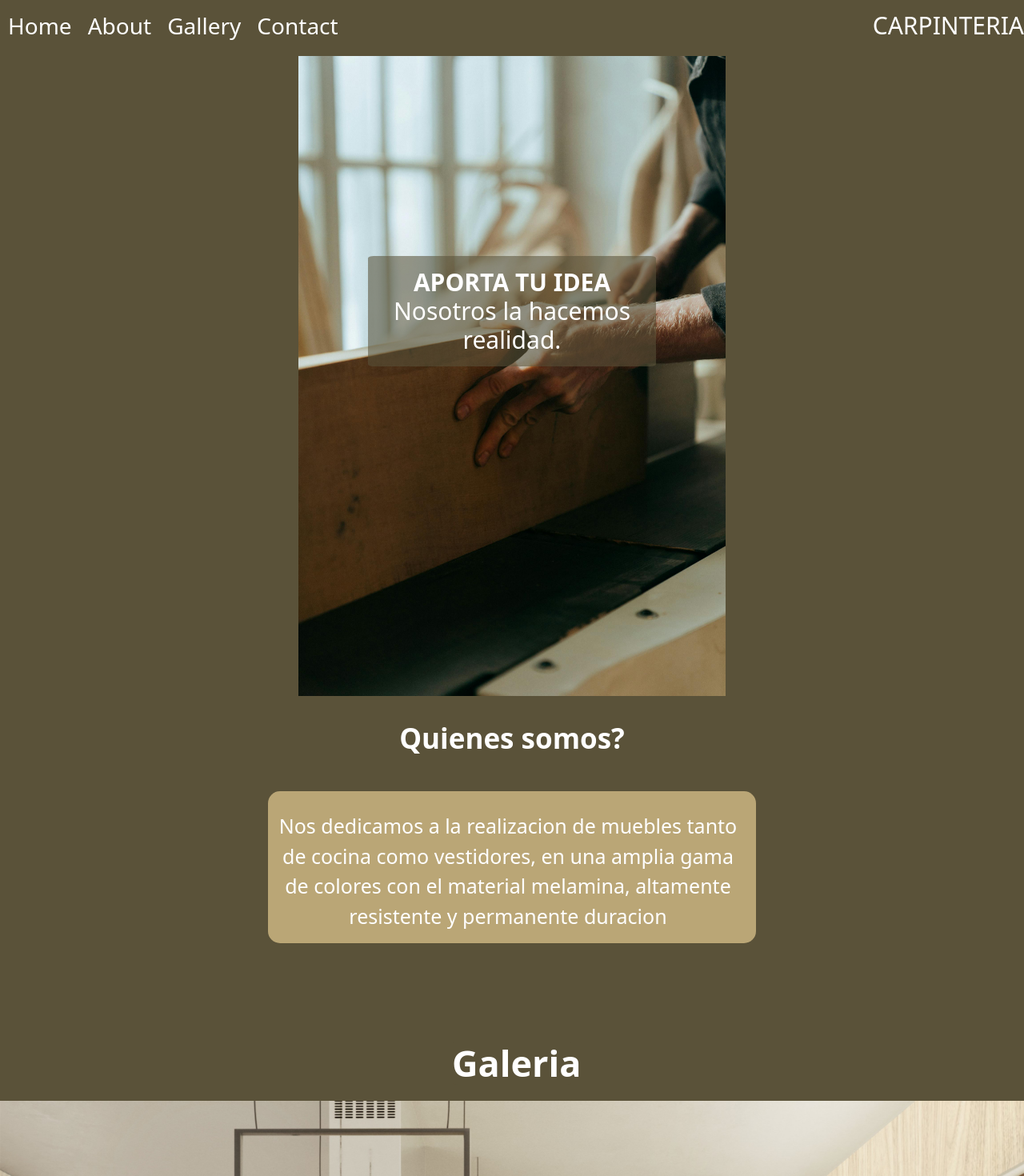
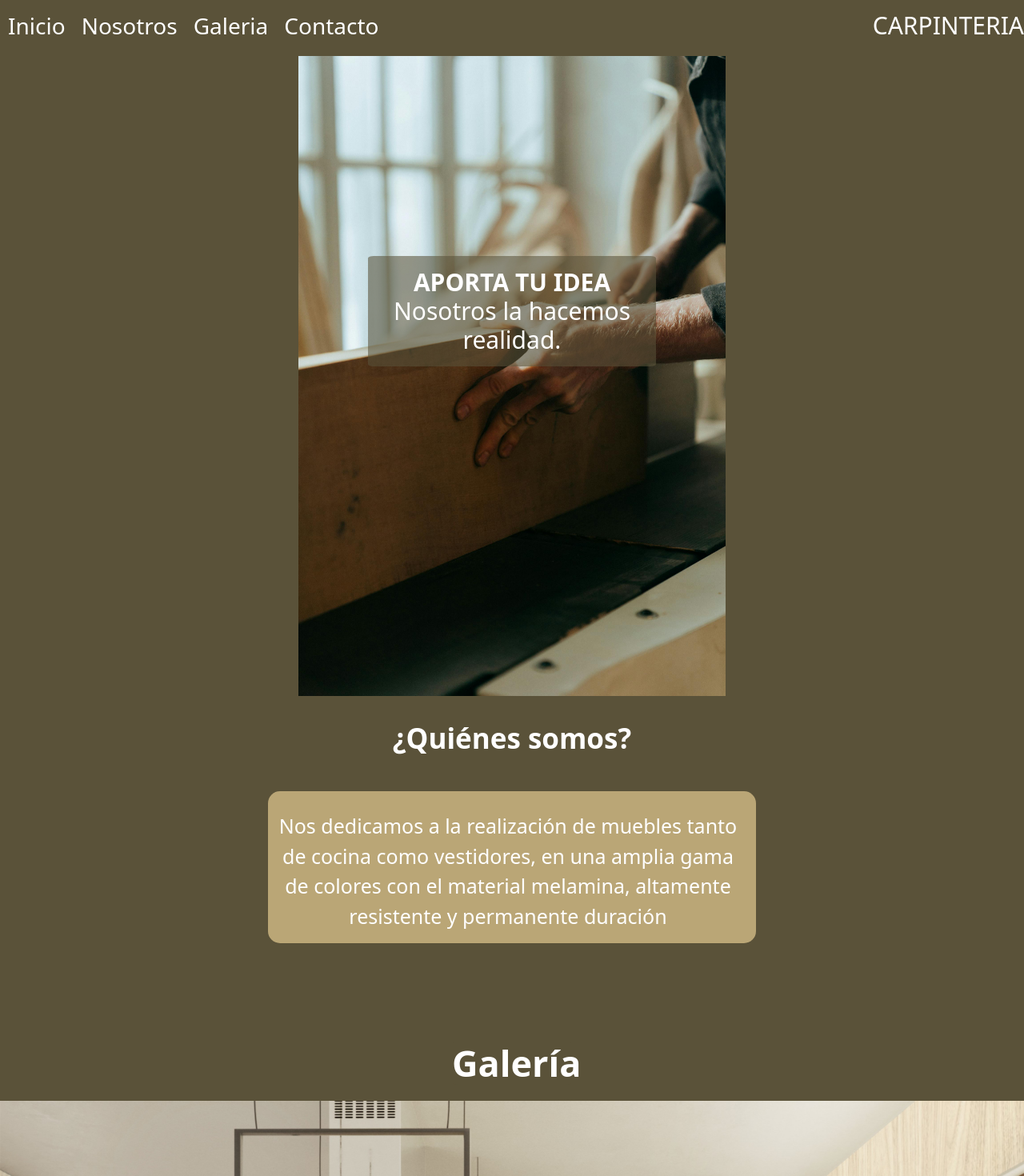
Before and after one commit to brian-h2/Carpinteria, a React (Vite) app: page /about in a window 1280 px wide. Shown: the top 1470 px of the page at 80% size. Built offline with nearby package versions, Linux system fonts and the light colour scheme.

Commit message:
NavBar v4

```diff
--- a/src/components/NavBar/navbar.jsx
+++ b/src/components/NavBar/navbar.jsx
@@ -16,10 +16,10 @@ const navbar = () => {
   return (
     <nav className='navbar-box'>
         <ul className='navbar-ul' ref={menuOptions}>
-          <li><Link to="home" smooth={false} duration={200}>Home</Link></li>
-          <li><Link to="about" smooth={false} duration={200}>About</Link></li>
-          <li><Link to="gallery" smooth={false} duration={200}>Gallery</Link></li>
-          <li><Link to="contact" smooth={false} duration={200}>Contact</Link></li>
+          <li><Link to="home" smooth={false} duration={200}>Inicio</Link></li>
+          <li><Link to="about" smooth={false} duration={200}>Nosotros</Link></li>
+          <li><Link to="gallery" smooth={false} duration={200}>Galeria</Link></li>
+          <li><Link to="contact" smooth={false} duration={200}>Contacto</Link></li>
         </ul>
         <h2 className='navbar-title'>Carpinteria</h2>
         <img ref={menuHambur} onClick={mostrarMenu} className="navbar-icon-burguer"src={menu} alt="nav" srcset="" />
--- a/src/pages/About/about.jsx
+++ b/src/pages/About/about.jsx
@@ -5,8 +5,8 @@ const About = () => {
   return (
     <div className='about'>
       <div className='about-content'>
-        <h1>Quienes somos?</h1>
-        <p>Nos dedicamos a la realizacion de muebles tanto de cocina como vestidores, en una amplia gama de colores con el material melamina, altamente resistente y permanente duracion</p>
+        <h1>¿Quiénes somos?</h1>
+        <p>Nos dedicamos a la realización de muebles tanto de cocina como vestidores, en una amplia gama de colores con el material melamina, altamente resistente y permanente duración</p>
       </div>
     </div>
   )
--- a/src/pages/Gallery/gallery.jsx
+++ b/src/pages/Gallery/gallery.jsx
@@ -11,7 +11,7 @@ import Image5 from '../../assets/gallery/image-5.jpg'
 const gallery = () => {
   return (
     <div className="gallery">
-        <h2>Galeria</h2>
+        <h2>Galería</h2>
       <div id="carouselExampleCaptions" class="carousel slide h-50 w-100 mb-20">
           <div class="carousel-indicators h-15">
             <button type="button" data-bs-target="#carouselExampleCaptions" data-bs-slide-to="0" class="active" aria-current="true" aria-label="Slide 1"></button>
```
